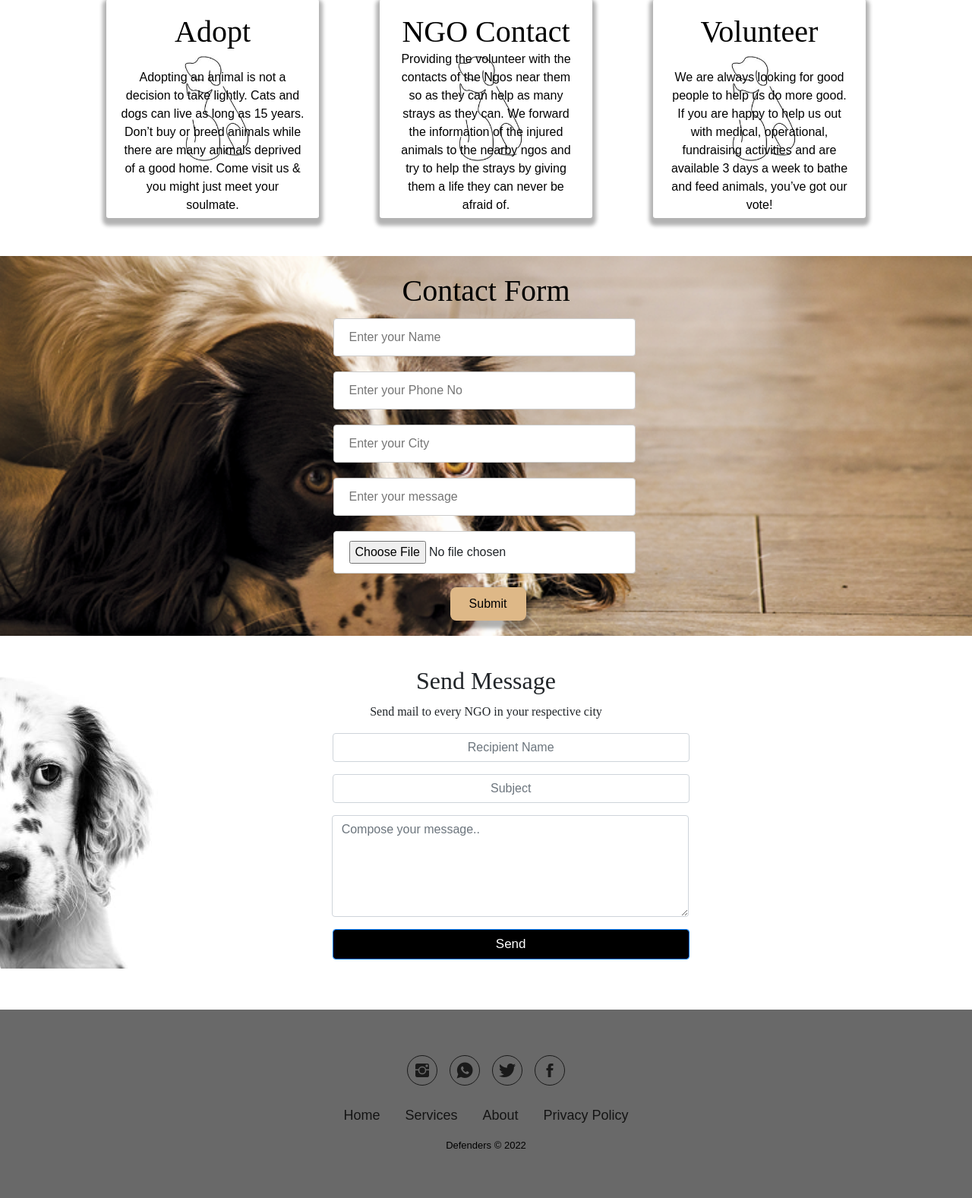
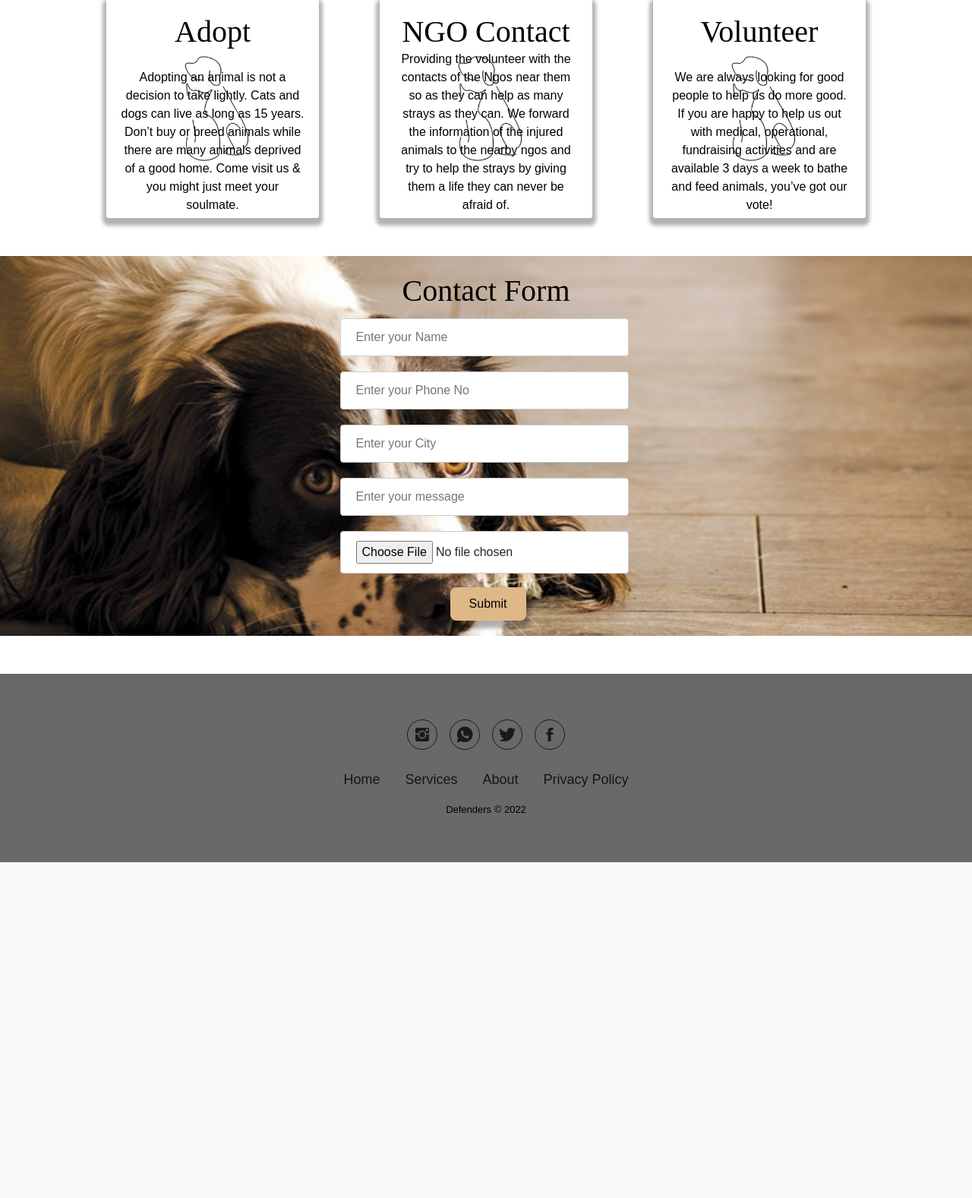
Before and after one commit to manishagupta16/SaviourForVoiceless, a PHP site: page / in a window 1280 px wide. Shown: the part 2031-3608 px from the top of the page at 76% size. After the commit the page ends 3166 px from the top, so only its background shows below. Run offline with PHP 8.4, Linux system fonts and the light colour scheme; some libraries are stand-ins or nearby versions.

Commit message:
first commit

```diff
--- a/index.html
+++ b/index.html
@@ -24,6 +24,9 @@
               <a href="#three">Services</a>
             </li>
             <li><a href="#four">Contact</a></li>
+            <li class="services">
+              <a href="mail.php">Mail</a>
+            </li>
             <li class="services">
               <a href="register.html">Register</a>
             </li>
@@ -158,33 +161,6 @@
       </form>
   </div>
 
-  <div class="mail-container">
-  <div class="row">
-    <div class="col-md-4 offset-md-4 mail-form">
-       <h2 class="text-center">
-          Send Message
-       </h2>
-       <p class="text-center">
-          Send mail to every NGO in your respective city
-       </p>
-       <form action="mail.php" method="POST">
-        <div class="form-group">
-           <input class="form-control" name="email" type="email" placeholder="Recipient Name">
-        </div>
-        <div class="form-group">
-           <input class="form-control" name="subject" type="text" placeholder="Subject">
-        </div>
-        <div class="form-group">
-           <textarea cols="30" rows="5" class="form-control textarea" name="message" placeholder="Compose your message.."></textarea>
-        </div>
-        <div class="form-group">
-           <input class="form-control button btn-primary" type="submit" name="send" value="Send" placeholder="Subject">
-        </div>
-     </form>
-  </div>
-</div>
-</div>
-
     <div class="footer-basic">
       <footer>
           <div class="social"><a href="#"><i class="icon ion-social-instagram"></i></a><a href="#"><i class="icon ion-social-whatsapp"></i></a><a href="#"><i class="icon ion-social-twitter"></i></a><a href="#"><i class="icon ion-social-facebook"></i></a></div>
--- a/style.css
+++ b/style.css
@@ -199,6 +199,7 @@
 	font-size: 36px;
 	color: black;
 	margin-top: 40px;
+	margin-left: 10px;
 }
 .content-section .content h3{
 	margin-top: 20px;
@@ -408,7 +409,7 @@ img {vertical-align: middle;}
 }
 
 input{
-    width: 398px;
+    width: 380px;
     padding: 12px 20px;
     margin: 10px -12px;
     display: inline-block;
@@ -457,7 +458,7 @@ h1{
 }
 
 .form-group input{
-	width: 470px;
+	width: 380px;
 	text-align: center;
 	align-items: center;
 	margin-left:1px;
@@ -470,7 +471,7 @@ h1{
 }
 
 .form-group textarea{
-	width: 470px;
+	width: 380px;
 }
 
 .mail-container .mail-form form .form-group .button{
```
Also changed, not shown: mail.php (+90 -15 lines).
